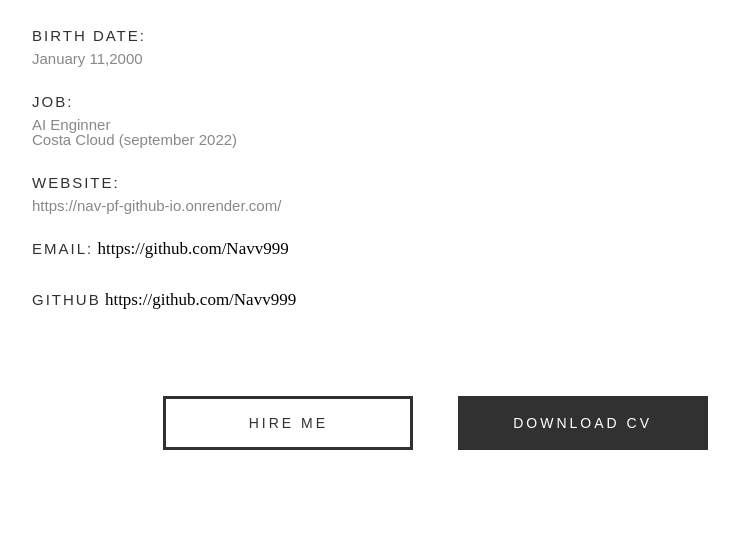
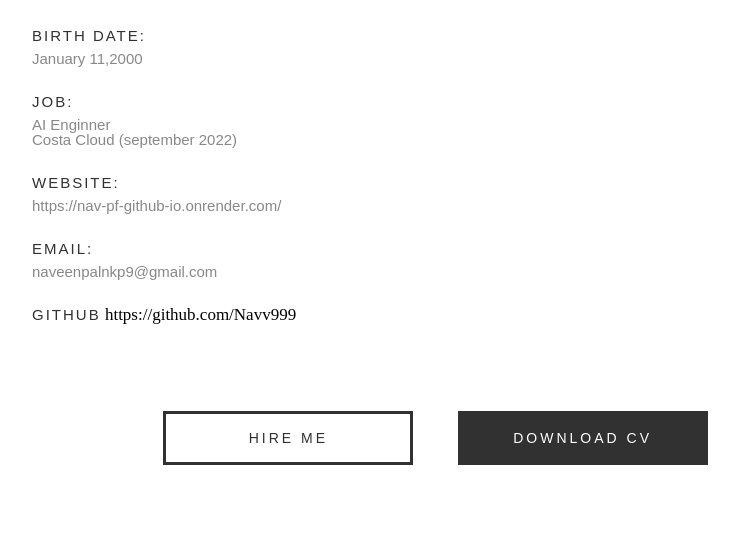
Before and after one commit to Navv999/Nav_PF.github.io, a Django app: page / in a window 1280 px wide. Shown: the part 2252-2801 px from the top of the page, without its empty margins (203-942 px from the left). Run offline with Django 4.2, Linux system fonts and the light colour scheme; some web fonts are replaced.

Commit message:
html update

```diff
--- a/app1/templates/app1/home.html
+++ b/app1/templates/app1/home.html
@@ -111,7 +111,7 @@
 
    			<div class="intro-info">
 
-   				<img src="{% static 'app1/images/my image.jpg'%}" alt="Profile Picture">
+   				<img src="{% static 'app1/images/My image.jpg'%}" alt="Profile Picture">
 
    				<p class="lead">A curious software Engineer fascinated with technology and trying to explore them all in a span of time possible.</p>
    			</div>
@@ -160,7 +160,7 @@
    				</li>
    				<li>
    					<strong>Email:</strong>
-   					<a href="" target="_blank">https://github.com/Navv999</a>
+   					<span>naveenpalnkp9@gmail.com</span>
    				</li>
 				   <li>
 					<strong>github</strong>
```
